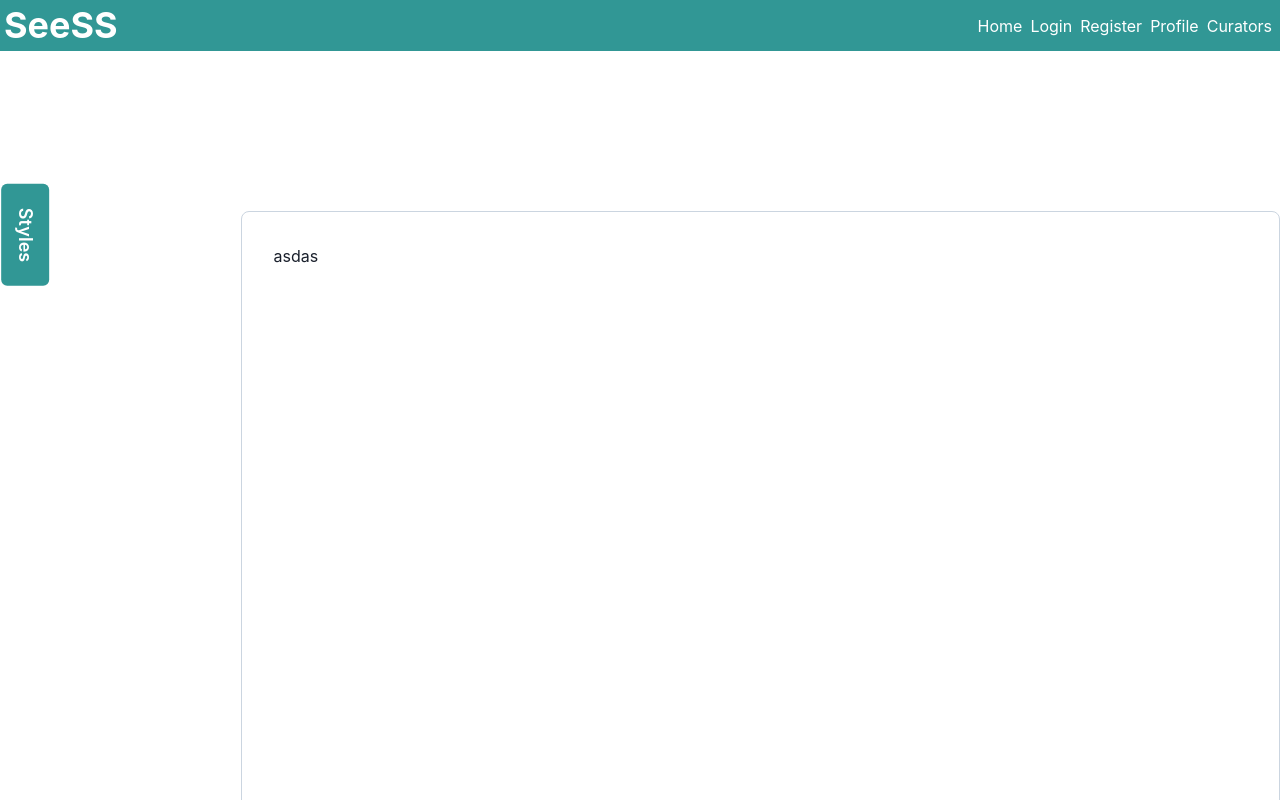
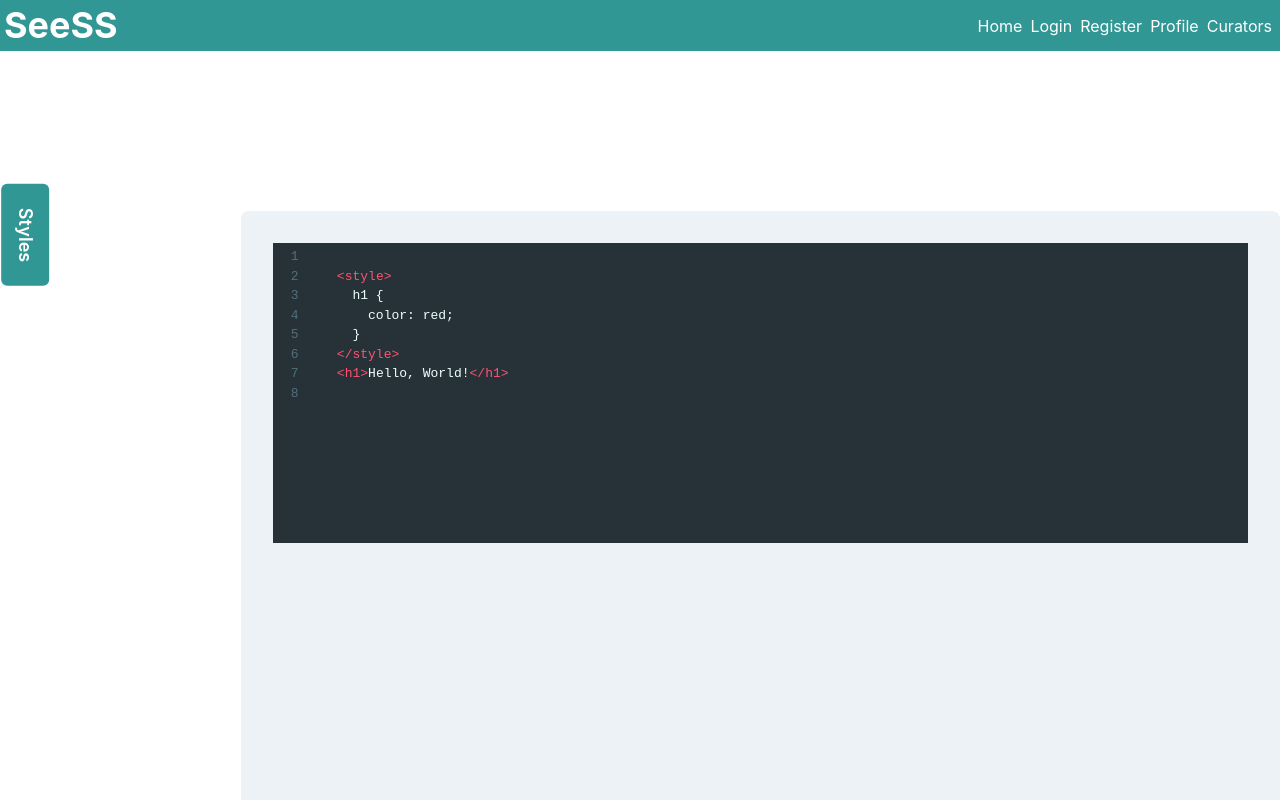
Before and after one commit to Stephen-Bates/SeeSS, a React (Vite) app in the folder client/: page /curators in a window 1280 px wide. Shown: the top 800 px of the page. Built offline with nearby package versions, Linux system fonts and the light colour scheme.

Commit message:
feat: add very basic code editor

```diff
--- a/client/package.json
+++ b/client/package.json
@@ -14,10 +14,13 @@
     "@chakra-ui/react": "^2.8.2",
     "@emotion/react": "^11.11.4",
     "@emotion/styled": "^11.11.5",
+    "codemirror": "^5.65.16",
     "framer-motion": "^11.2.9",
     "graphql": "^16.8.1",
+    "html-to-react": "^1.7.0",
     "jwt-decode": "^4.0.0",
     "react": "^18.2.0",
+    "react-codemirror2": "^8.0.0",
     "react-dom": "^18.2.0",
     "react-icons": "^5.2.1",
     "react-router-dom": "^6.23.1"
--- /dev/null
+++ b/client/src/components/Curators/CodeEditor.jsx
@@ -0,0 +1,24 @@
+import { Controlled as CodeMirror } from 'react-codemirror2';
+import 'codemirror/lib/codemirror.css';
+import 'codemirror/theme/material.css';
+import 'codemirror/mode/xml/xml';
+import 'codemirror/mode/css/css';
+import { Box } from '@chakra-ui/react';
+
+const CodeEditor = ({ code, handleSetCode }) => {
+  return (
+    <Box>
+      <CodeMirror
+        value={code}
+        options={{
+          mode: 'xml',
+          theme: 'material',
+          lineNumbers: true,
+        }}
+        onBeforeChange={handleSetCode}
+      />
+    </Box>
+  );
+};
+
+export default CodeEditor;
--- a/client/src/components/Curators/index.jsx
+++ b/client/src/components/Curators/index.jsx
@@ -1,15 +1,34 @@
 import { Box, Flex } from '@chakra-ui/react';
+import { useState } from 'react';
 import DrawerMenu from './DrawerMenu';
+import CodeEditor from './CodeEditor';
+//import { HtmlToReactParser } from 'html-to-react';
 
 const Curators = () => {
+  const [code, setCode] = useState(`
+    <style>
+      h1 {
+        color: red;
+      }
+    </style>
+    <h1>Hello, World!</h1>
+  `);
+
+  //const parser = new HtmlToReactParser();
+  // const reactElements = parser.parse(code);
+
+  const handleSetCode = (editor, data, value) => {
+    setCode(value);
+  };
+
   return (
     <Box minH="100vh">
       <Flex mb="1rem" flexDir={['column', 'column', 'row']} mt="10rem" position="relative">
         <Box flexGrow={1} w={['100%', '300px', '300px']}>
           <DrawerMenu />
         </Box>
-        <Box p="2rem" border="1px solid" borderColor="gray.300" borderRadius={8} w="100%" minH="100vh" flexGrow={2}>
-          asdas
+        <Box p="2rem" borderRadius={8} bg="gray.100" w="100%" minH="100vh" flexGrow={2}>
+          <CodeEditor code={code} handleSetCode={handleSetCode} />
         </Box>
       </Flex>
     </Box>
```
Also changed, not shown: 1 other file (tests, documents, lock files or other folders).
